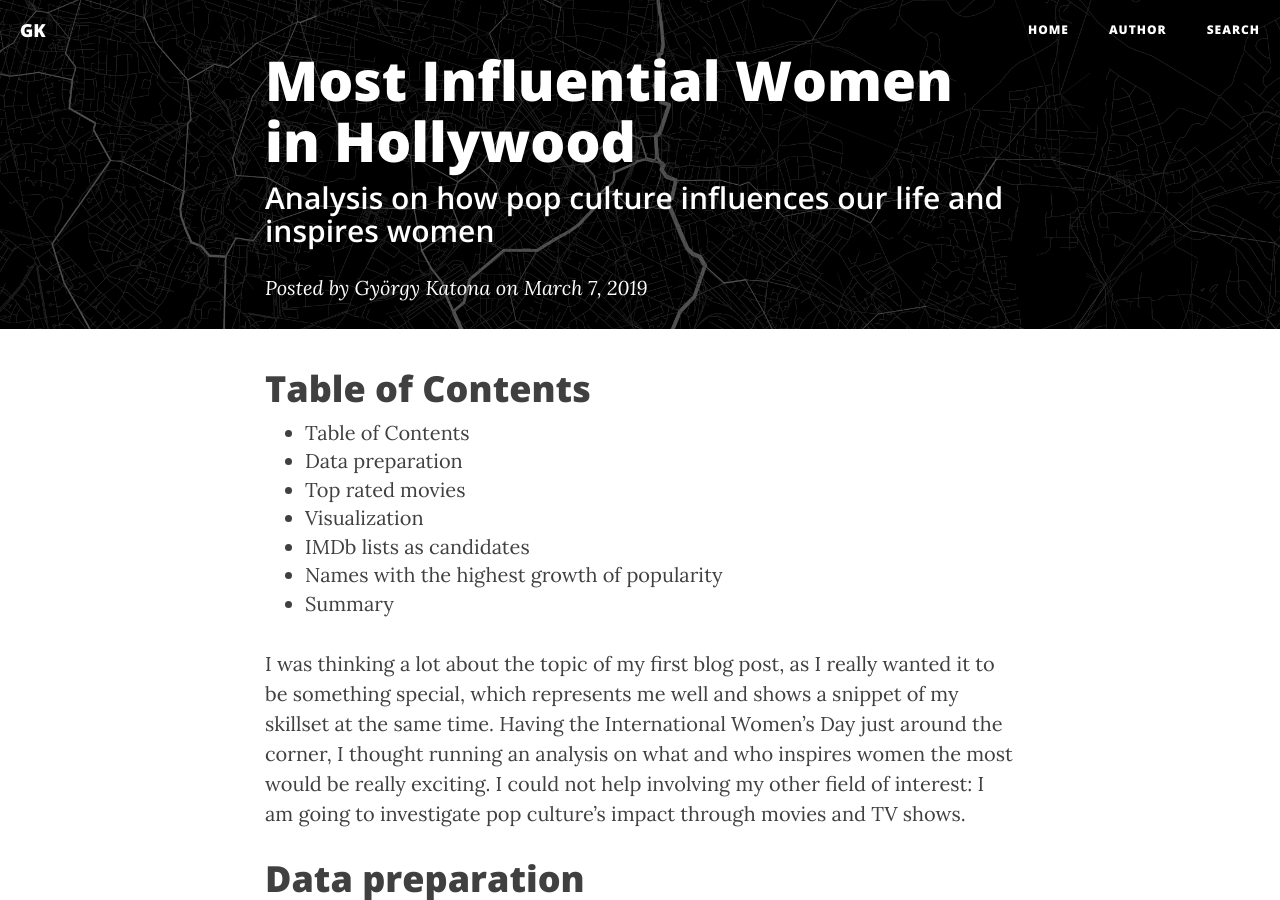
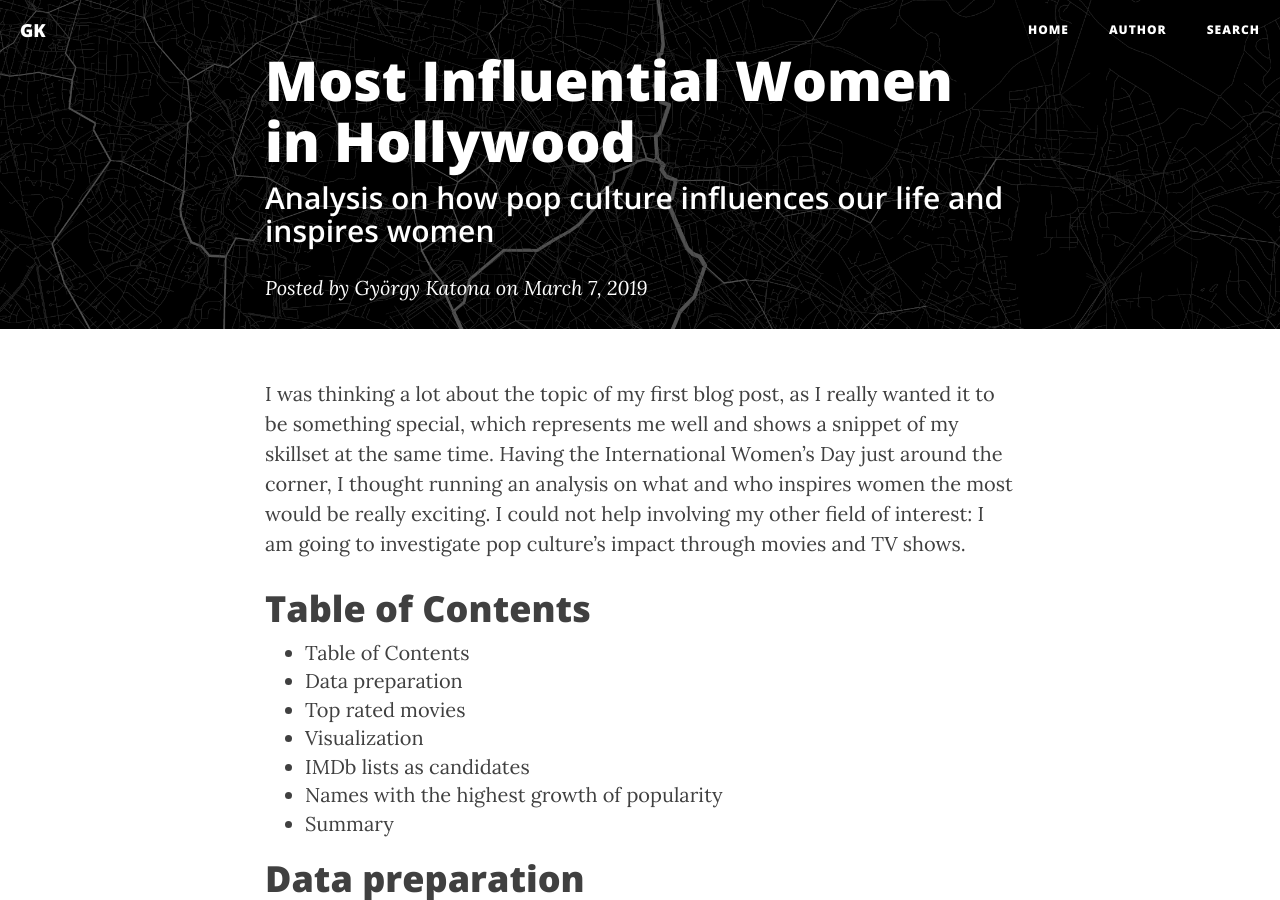
Before and after one commit to georgekatona/georgekatona.github.io, a Jekyll site: the page built from _posts/2019-03-07-Most-Influential-Women-in-Hollywood.markdown, in a window 1280 px wide and 900 px high. Built offline with Jekyll 4.4.1, drawn with Linux system fonts in a browser that asks for light colours; nearby versions of some CDN libraries; comment, search, counter and statistics services are not loaded.

```diff
--- a/_posts/2019-03-07-Most-Influential-Women-in-Hollywood.markdown
+++ b/_posts/2019-03-07-Most-Influential-Women-in-Hollywood.markdown
@@ -8,12 +8,12 @@ img_preview:	"img/female_inspiration.jpg"
 draft:	true
 ---
 
+I was thinking a lot about the topic of my first blog post, as I really wanted it to be something special, which represents me well and shows a snippet of my skillset at the same time. Having the International Women's Day just around the corner, I thought running an analysis on what and who inspires women the most would be really exciting. I could not help involving my other field of interest: I am going to investigate pop culture's impact through movies and TV shows.
+
 # Table of Contents
 
 * TOC
 {:toc}
-
-I was thinking a lot about the topic of my first blog post, as I really wanted it to be something special, which represents me well and shows a snippet of my skillset at the same time. Having the International Women's Day just around the corner, I thought running an analysis on what and who inspires women the most would be really exciting. I could not help involving my other field of interest: I am going to investigate pop culture's impact through movies and TV shows.
 
 # Data preparation
 
```
